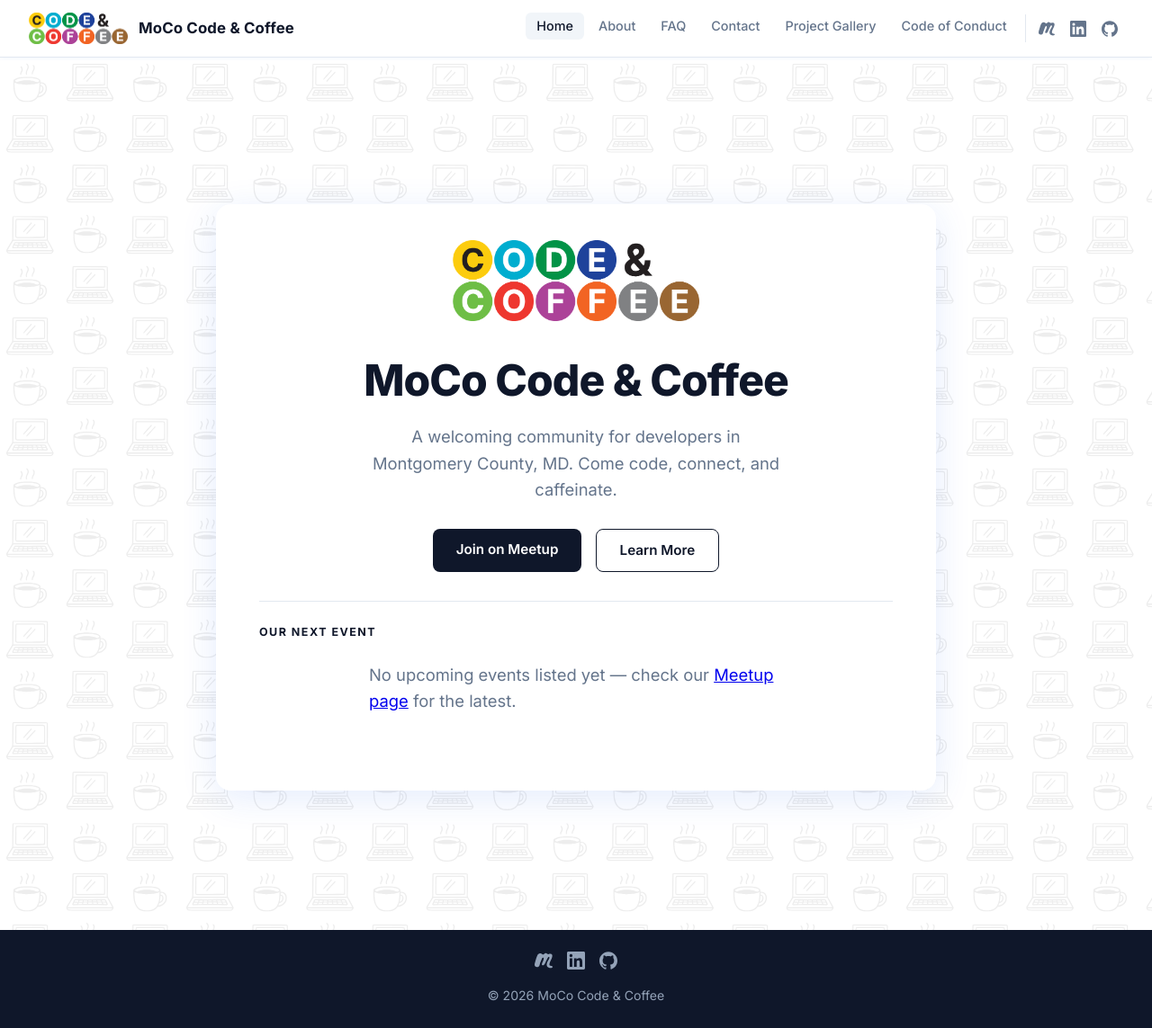
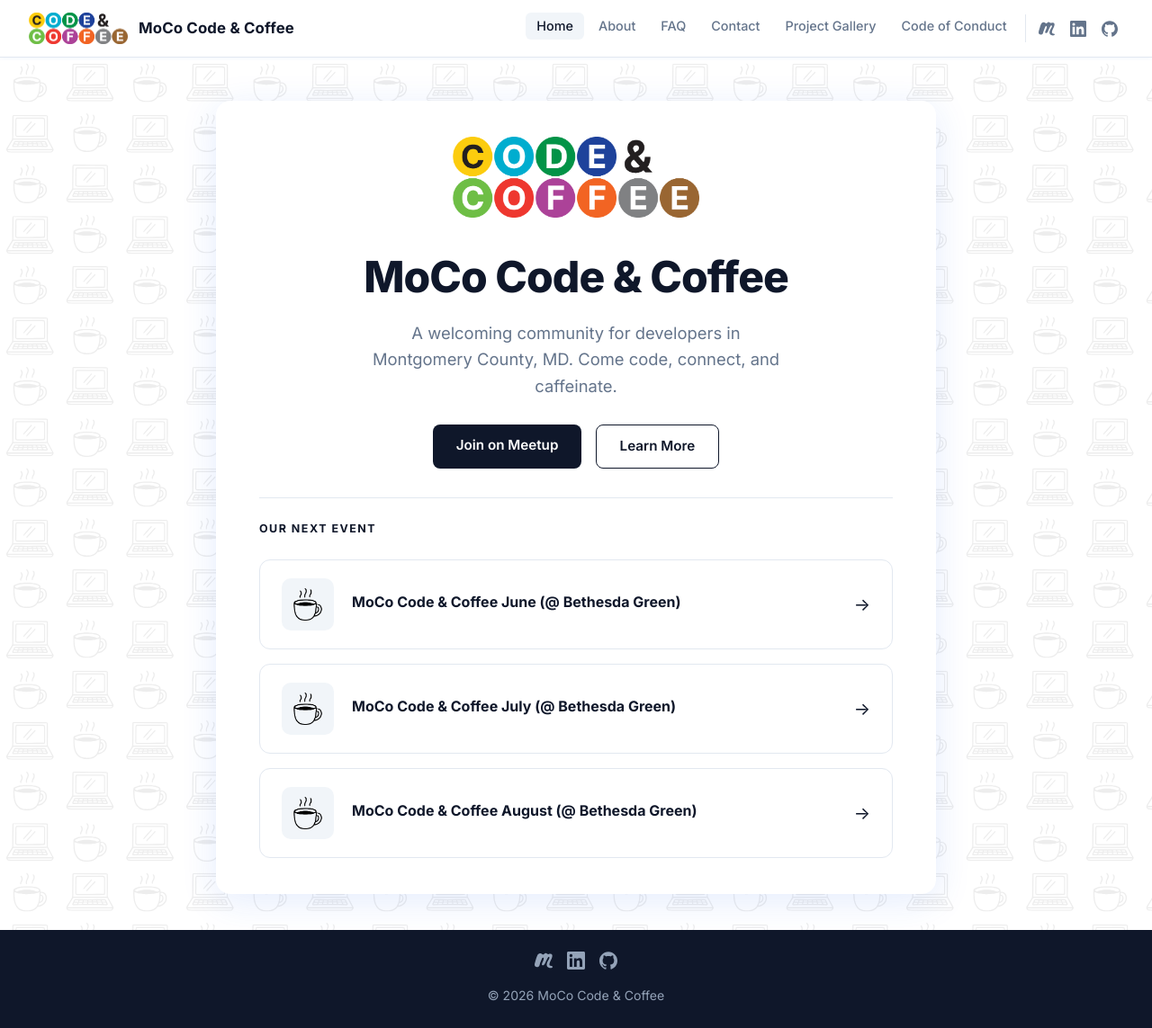
Before and after one commit to mococodeandcoffee/mococodeandcoffee.github.io, a Jekyll site: the page built from index.md, in a window 1280 px wide and 1143 px high. Shown: the whole window at 90% size. Built offline with Jekyll 4.4.1, drawn with Linux system fonts in a browser that asks for light colours; part of the change alters nothing that is shown.

Commit message:
chore: update events from Meetup RSS

```diff
--- a/_data/events.yml
+++ b/_data/events.yml
@@ -1,2 +1,13 @@
 # Auto-generated by .github/workflows/fetch-events.yml — do not edit manually
-[]
+- title: "MoCo Code & Coffee June (@ Bethesda Green)"
+  url: https://www.meetup.com/mocode-coffee/events/314970226/
+  month: Jun
+  description: "MoCo Code and Coffee is an inclusive, informal, co-working session. We're community-led and community-run by devs, for devs. People of all skill…"
+- title: "MoCo Code & Coffee July (@ Bethesda Green)"
+  url: https://www.meetup.com/mocode-coffee/events/314970296/
+  month: Jul
+  description: "MoCo Code and Coffee is an inclusive, informal, co-working session. We're community-led and community-run by devs, for devs. People of all skill…"
+- title: "MoCo Code & Coffee August (@ Bethesda Green)"
+  url: https://www.meetup.com/mocode-coffee/events/314970303/
+  month: Aug
+  description: "MoCo Code and Coffee is an inclusive, informal, co-working session. We're community-led and community-run by devs, for devs. People of all skill…"
```
